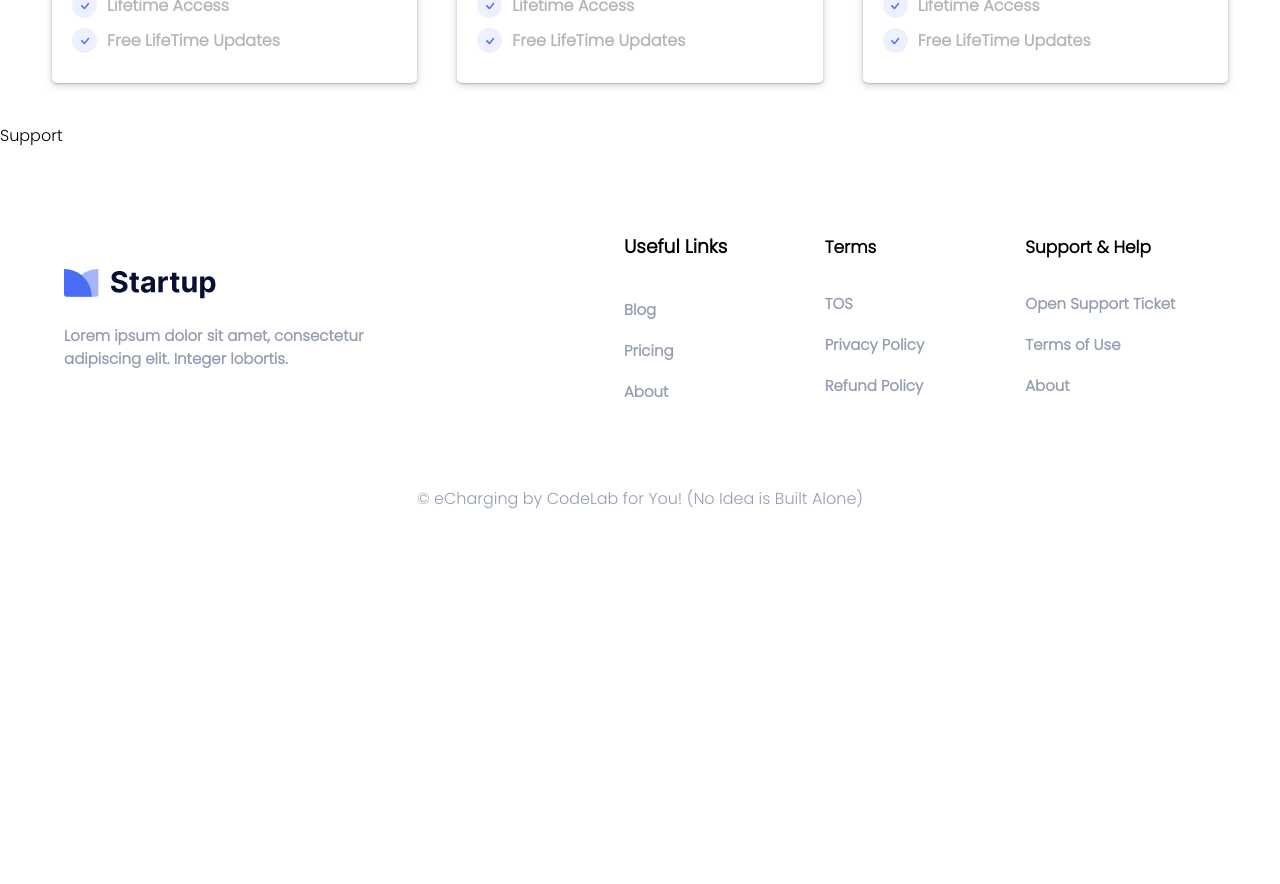
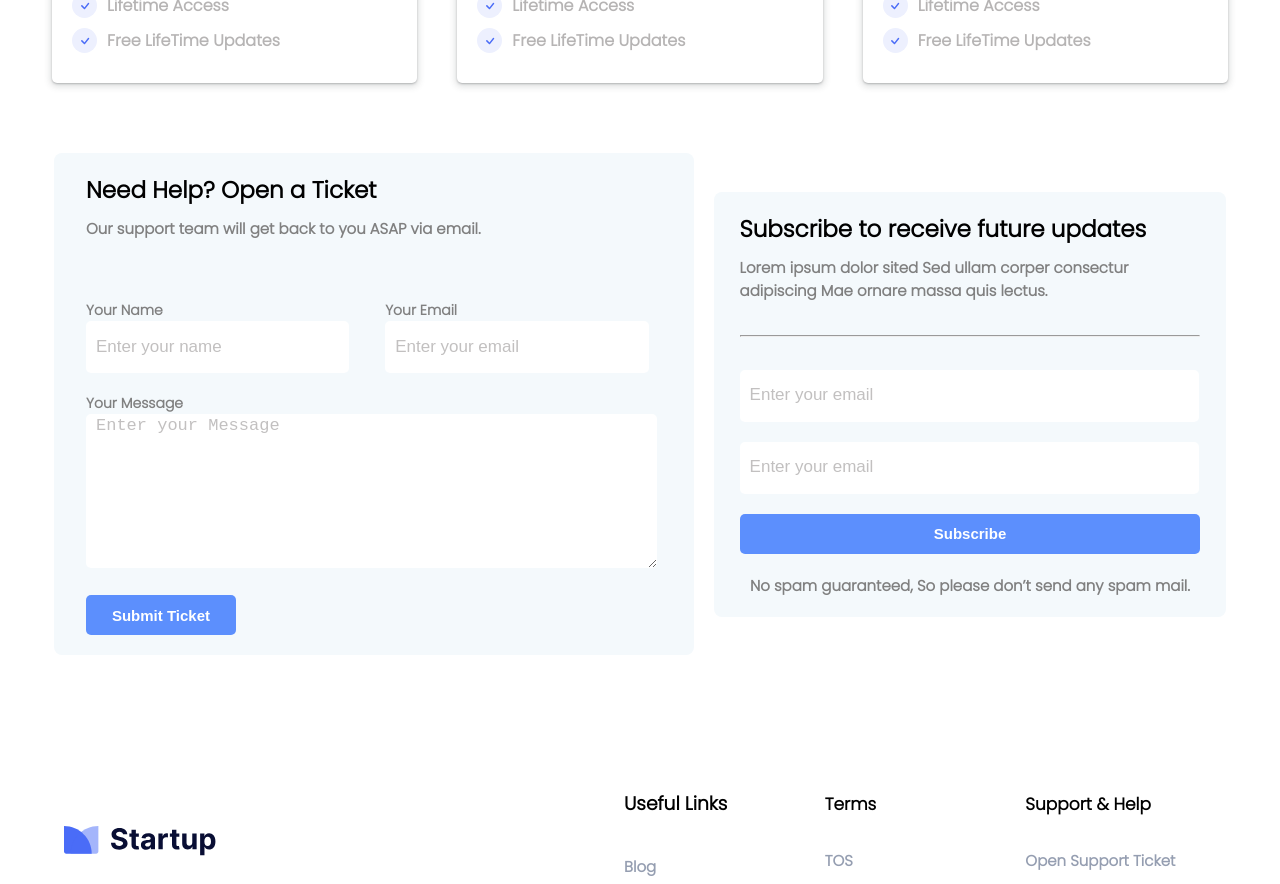
Before and after one commit to Sanni-Damilola/ecFrontend, a React (Create React App) app: page / in a window 1280 px wide. Shown: the part 3080-3964 px from the top of the page. Before the commit the page ends 3618 px from the top, so only its background shows below. Built offline with nearby package versions, Linux system fonts and the light colour scheme.

Commit message:
added support

```diff
--- a/src/Components/Home/Support/Support.tsx
+++ b/src/Components/Home/Support/Support.tsx
@@ -1,7 +1,218 @@
 import React from "react";
+import styled from "styled-components";
 
 const Support = () => {
-  return <div>Support</div>;
+  return (
+    <div>
+      <Container>
+        <LeftContainer>
+          <Wrapper>
+            <First>
+              <Title>Need Help? Open a Ticket</Title>
+              <Content>
+                Our support team will get back to you ASAP via email.
+              </Content>
+            </First>
+            <Second>
+              <InnerWrapper>
+                <div>
+                  <Label>Your Name</Label>
+                  <Input2 placeholder="Enter your name" />
+                </div>
+                <div>
+                  <Label>Your Email</Label>
+                  <Input2 placeholder="Enter your email" />
+                </div>
+              </InnerWrapper>
+            </Second>
+            <Third>
+              <Label>Your Message</Label>
+              <TextArea placeholder="Enter your Message" />
+              <Button>Submit Ticket</Button>
+            </Third>
+          </Wrapper>
+        </LeftContainer>
+        <RightContainer>
+          <Wrapper>
+            <First>
+              <Title>Subscribe to receive future updates</Title>
+              <Content>
+                Lorem ipsum dolor sited Sed ullam corper consectur adipiscing
+                Mae ornare massa quis lectus.
+              </Content>
+            </First>
+            <br />
+            <hr />
+            <br />
+            <RightSecond>
+              <Input placeholder="Enter your email" />
+              <Input placeholder="Enter your email" />
+            </RightSecond>
+            <Button2>Subscribe</Button2>
+            <Message>
+              No spam guaranteed, So please don’t send any spam mail.
+            </Message>
+          </Wrapper>
+        </RightContainer>
+      </Container>
+    </div>
+  );
 };
 
 export default Support;
+
+const Container = styled.div`
+  width: 100vw;
+  display: flex;
+  flex-wrap: wrap;
+  align-items: center;
+  justify-content: center;
+  gap: 20px;
+  margin-top: 50px;
+  margin-bottom: 50px;
+`;
+const Wrapper = styled.div`
+  width: 90%;
+  height: 95%;
+`;
+const LeftContainer = styled.div`
+  width: 90%;
+  @media screen and (min-width: 720px) {
+    width: 50%;
+  }
+  display: flex;
+  justify-content: center;
+  align-items: center;
+  padding-top: 20px;
+  padding-bottom: 20px;
+  background-color: #f4f9fc;
+  border-radius: 8px;
+`;
+const First = styled.div``;
+const TextArea = styled.textarea`
+  border: none;
+  outline: none;
+  text-decoration: none;
+  border-radius: 5px;
+  height: 150px;
+  width: 97%;
+  padding-left: 10px;
+  ::placeholder {
+    color: #c2c0c0;
+    font-size: 17px;
+  }
+`;
+const Third = styled.div``;
+const Button = styled.button`
+  border: none;
+  outline: none;
+  background-color: #5c8ffd;
+  color: white;
+  font-size: 15px;
+  font-weight: bold;
+  border-radius: 5px;
+  margin-top: 20px;
+  width: 150px;
+  height: 40px;
+`;
+const Label = styled.div`
+  margin-top: 20px;
+  font-size: 14px;
+  color: grey;
+  font-weight: bold;
+`;
+
+const Input = styled.input`
+  border: none;
+  outline: none;
+  text-decoration: none;
+  border-radius: 5px;
+  height: 50px;
+  width: 97%;
+  padding-left: 10px;
+  ::placeholder {
+    color: #c2c0c0;
+    font-size: 17px;
+  }
+`;
+
+const Input2 = styled.input`
+  border: none;
+  outline: none;
+  text-decoration: none;
+  border-radius: 5px;
+  height: 50px;
+  width: 97%;
+  padding-left: 10px;
+  ::placeholder {
+    color: #c2c0c0;
+    font-size: 17px;
+  }
+`;
+
+const InnerWrapper = styled.div`
+  width: 100%;
+  div {
+    width: 100%;
+    @media screen and (min-width: 720px) {
+      width: 45%;
+    }
+  }
+  @media screen and (min-width: 720px) {
+    display: flex;
+    gap: 40px;
+  }
+`;
+const Second = styled.div`
+  display: flex;
+  justify-content: space-between;
+  flex-wrap: wrap;
+  margin-top: 40px;
+`;
+const Title = styled.div`
+  font-size: 23px;
+  font-weight: bolder;
+  margin-bottom: 10px;
+`;
+const Content = styled.div`
+  font-size: 15px;
+  font-weight: bold;
+  color: grey;
+`;
+const Message = styled.div`
+  text-align: center;
+  margin-top: 20px;
+  font-size: 15px;
+  font-weight: bold;
+  color: grey;
+`;
+const RightSecond = styled.div`
+  display: flex;
+  flex-wrap: wrap;
+  gap: 20px;
+`;
+const RightContainer = styled.div`
+  width: 90%;
+  @media screen and (min-width: 720px) {
+    width: 40%;
+  }
+  background-color: #f4f9fc;
+  display: flex;
+  justify-content: center;
+  align-items: center;
+  padding-top: 20px;
+  padding-bottom: 20px;
+  border-radius: 8px;
+`;
+const Button2 = styled.button`
+  border: none;
+  outline: none;
+  background-color: #5c8ffd;
+  color: white;
+  font-size: 15px;
+  font-weight: bold;
+  border-radius: 5px;
+  margin-top: 20px;
+  width: 100%;
+  height: 40px;
+`;
```
